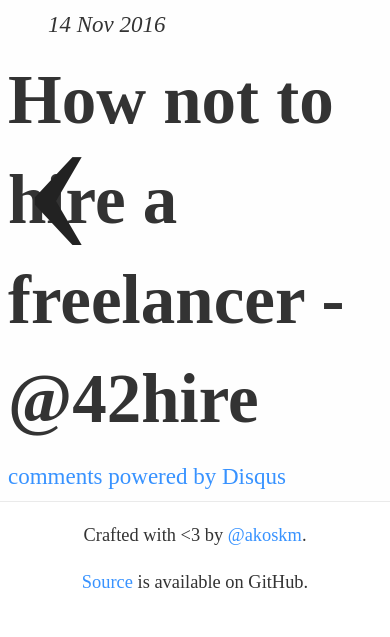
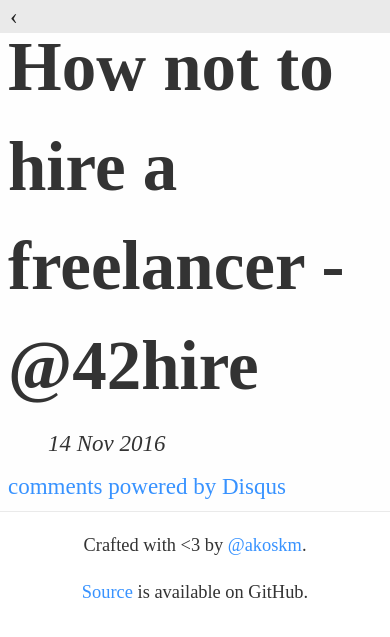
Before and after one commit to akoskm/akoskm.github.io, a Jekyll site: the page built from _posts/2016-11-14-how-not-to-hire-a-freelancer.md, in a window 390 px wide. Shown: the top 637 px of the page. Built offline with Jekyll 4.4.1, drawn with Linux system fonts in a browser that asks for light colours; nearby versions of some CDN libraries; some web fonts are replaced; comment, search, counter and statistics services are not loaded.

Commit message:
fix back button on mobile, change title/date order

```diff
--- a/_layouts/default.html
+++ b/_layouts/default.html
@@ -291,6 +291,17 @@
           nav.post > a {
             color: #222;
           }
+
+          @media screen and (max-width: 1000px) {
+            nav.post {
+              left: 0px;
+              top: 0px;
+              width: 100%;
+              font-size: 1em;
+              background:#eaeaea;
+              padding: 0 0 0 10px;
+            }
+          }
         </style>
     </head>
     <body>
--- a/_layouts/post.html
+++ b/_layouts/post.html
@@ -9,7 +9,6 @@
   </a>
 </nav>
 <p>
-    <span class="post-date">{{ page.date | date_to_string }}</span>
   <h1>
     <span class="post-title">
       {% if page.title %}
@@ -17,6 +16,7 @@
       {% endif %}
     </span>
   </h1>
+  <span class="post-date">{{ page.date | date_to_string }}</span>
 </p>
 <span>
     <a href="{{ root_url }}{{ post.url }}#disqus_thread"></a>
```
Lines whose indentation alone changed are shown as unchanged.
